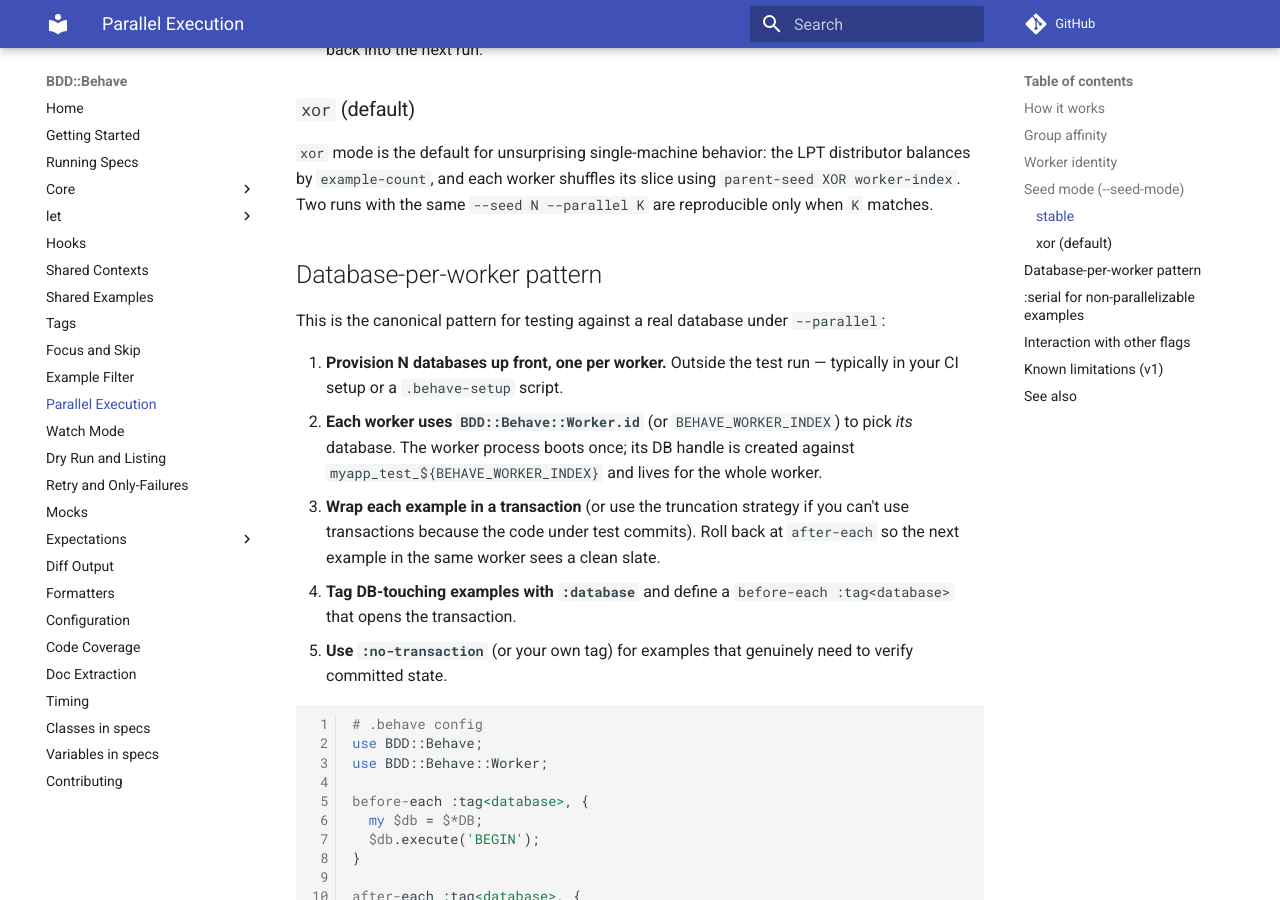
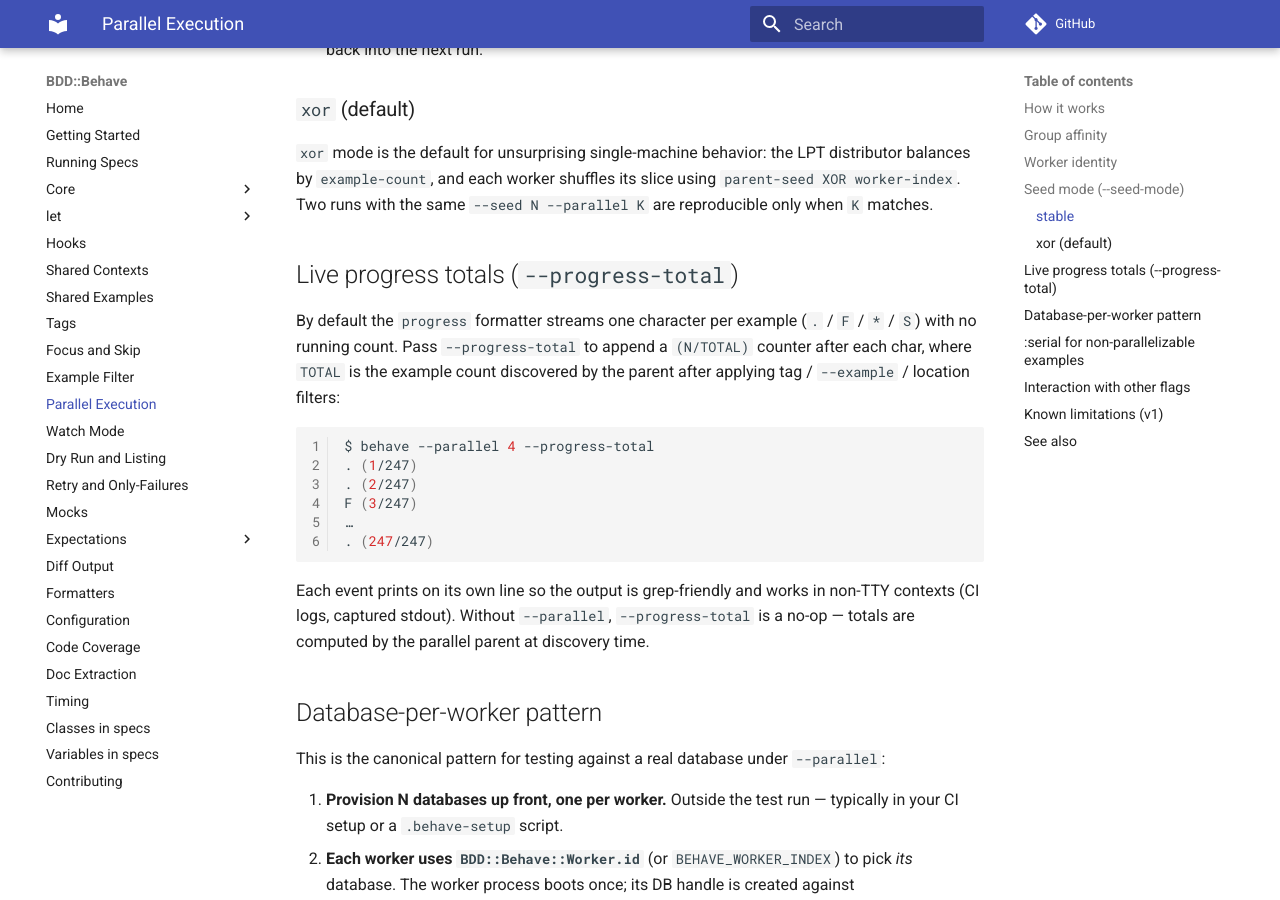
Before and after one commit to gdonald/BDD-Behave, an MkDocs documentation site: the page built from docs-src/docs/parallel/parallel.md, in a window 1280 px wide and 900 px high, scrolled down 2483 px. Built offline with MkDocs 1.6.1 and Material for MkDocs 9.7.7, drawn with Linux system fonts in a browser that asks for light colours; comment, search, counter and statistics services are not loaded; some of the changed text lies outside the part shown.

Commit message:
Add --progress-total

````diff
--- a/docs-src/docs/parallel/parallel.md
+++ b/docs-src/docs/parallel/parallel.md
@@ -75,6 +75,21 @@ Caveats:
 
 `xor` mode is the default for unsurprising single-machine behavior: the LPT distributor balances by `example-count`, and each worker shuffles its slice using `parent-seed XOR worker-index`. Two runs with the same `--seed N --parallel K` are reproducible only when `K` matches.
 
+## Live progress totals (`--progress-total`)
+
+By default the `progress` formatter streams one character per example (`.` / `F` / `*` / `S`) with no running count. Pass `--progress-total` to append a `(N/TOTAL)` counter after each char, where `TOTAL` is the example count discovered by the parent after applying tag / `--example` / location filters:
+
+```shell
+$ behave --parallel 4 --progress-total
+. (1/247)
+. (2/247)
+F (3/247)
+…
+. (247/247)
+```
+
+Each event prints on its own line so the output is grep-friendly and works in non-TTY contexts (CI logs, captured stdout). Without `--parallel`, `--progress-total` is a no-op — totals are computed by the parallel parent at discovery time.
+
 ## Database-per-worker pattern
 
 This is the canonical pattern for testing against a real database under `--parallel`:
@@ -142,7 +157,7 @@ it 'tests the parallel runner itself', :serial, { ... }
 ## Known limitations (v1)
 
 - **Reproducibility across worker counts.** Default (`--seed-mode=xor`) reproduces only when `--parallel N` matches. Use `--seed-mode=stable` for a K-invariant execution order.
-- **No live progress totals.** The `progress` formatter still emits one character per example as events arrive, but there's no "423 / 5000" running total.
+- ~~**No live progress totals.**~~ Use `--progress-total` (see above) to print `(N/TOTAL)` after each example char.
 - **Profile / memory / benchmark sections.** `--profile`, `--memory-profile`, and `--benchmark` are not yet aggregated across workers in parallel mode. Run a serial pass for those.
 - **`--coverage` integration.** Pending; combine `--parallel` with `--coverage` and Behave will error out for now.
 - **Worker crashes are fatal.** If a worker exits with code > 1 (signal, uncaught exception in the runner itself), the parent prints the partial transcript and exits 1. There is no per-shard retry — that's a 9.3 concern, not parallel-execution scope.
````
Also changed, not shown: docs-src/docs/running.md (+1 -0 lines), 7 other files.
